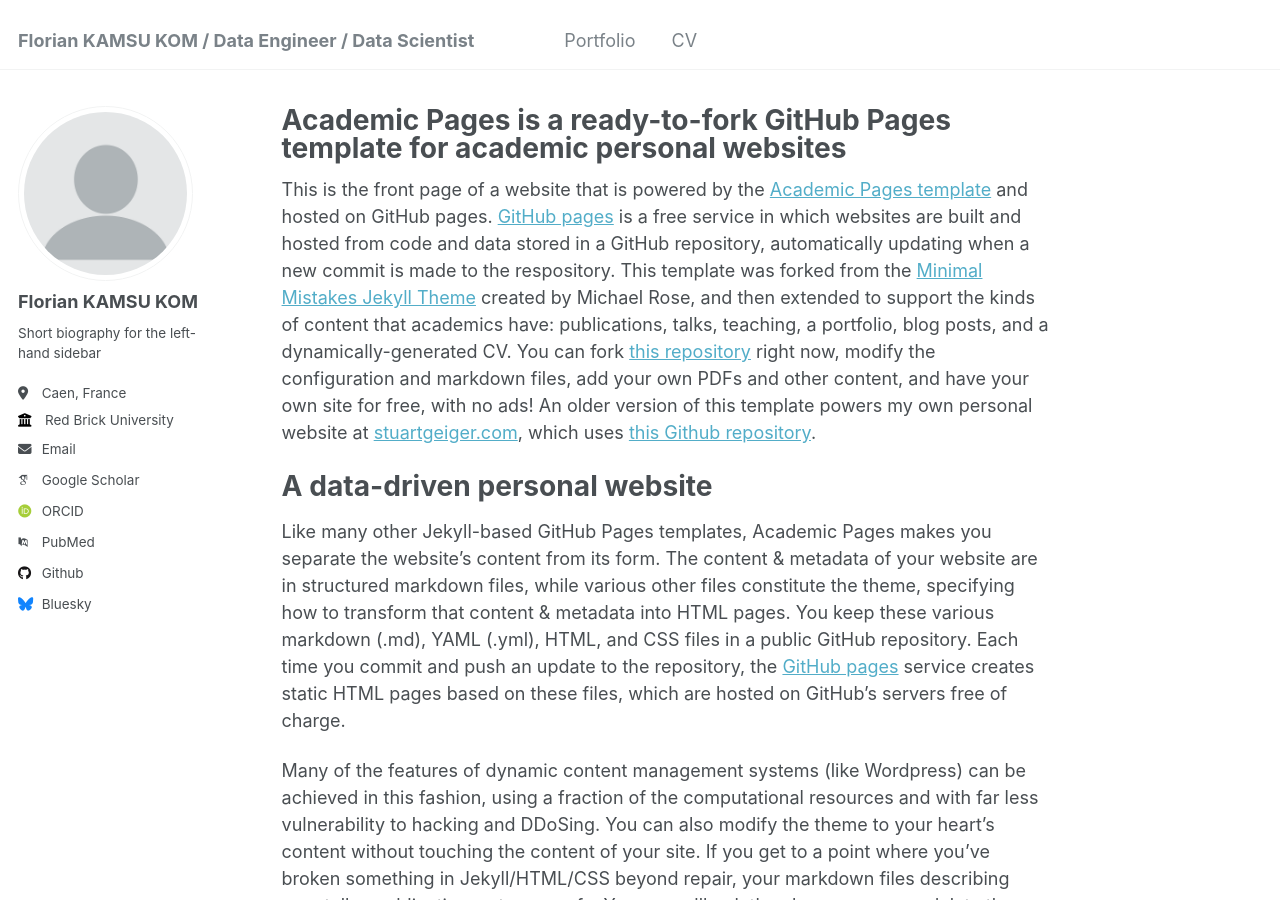
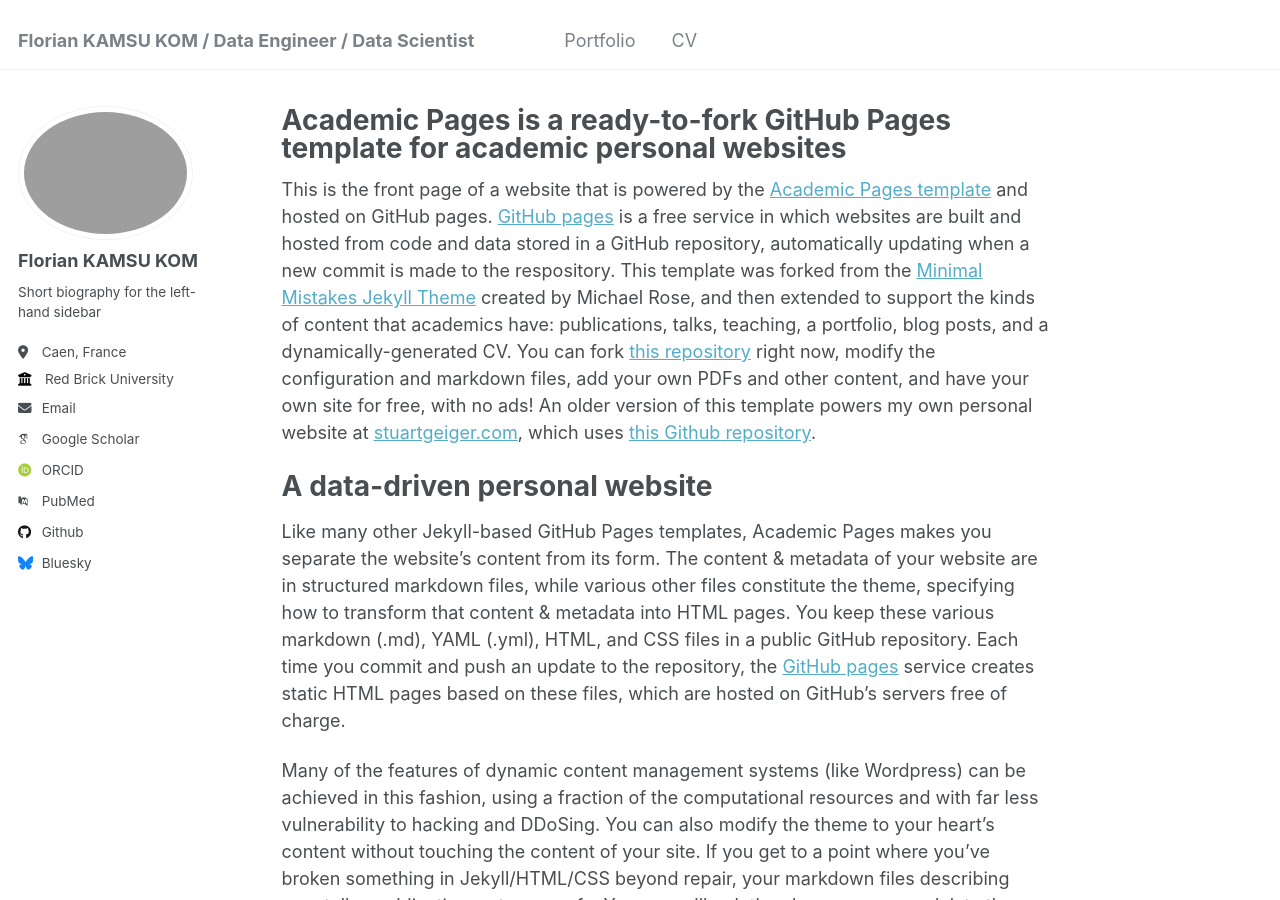
Before and after one commit to FloKom/FloKom.github.io, a Jekyll site: the page built from _pages/about.md, in a window 1280 px wide and 900 px high. Built offline with Jekyll 4.4.1, drawn with Linux system fonts in a browser that asks for light colours; some web fonts are replaced.

Commit message:
Update _config.yml

```diff
--- a/_config.yml
+++ b/_config.yml
@@ -21,7 +21,7 @@ repository               : "FloKom/FloKom.github.io"
 #               Additional customization can be done by editing /_includes/author-profile.html
 author:
   # Biographic information
-  avatar           : "profile.png"
+  avatar           : "img.png"
   name             : "Florian KAMSU KOM"
   pronouns         : # example: "she/her"
   bio              : "Short biography for the left-hand sidebar"
```
